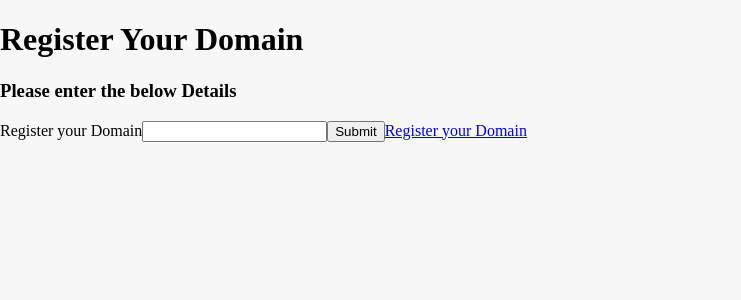
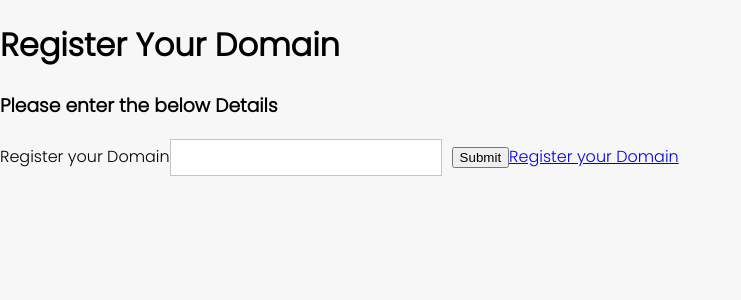
Before and after one commit to maheshrapelli141/mobilecare-react, a React (Create React App) app: page / in a window 1280 px wide. Shown: the top 300 px of the page, without its empty margins (0-741 px from the left). Built offline with nearby package versions, Linux system fonts and the light colour scheme.

Commit message:
working on my patients grid

```diff
--- a/public/index.html
+++ b/public/index.html
@@ -24,6 +24,9 @@
       work correctly both with client-side routing and a non-root public URL.
       Learn how to configure a non-root public URL by running `npm run build`.
     -->
+    <link rel="preconnect" href="https://fonts.googleapis.com">
+    <link rel="preconnect" href="https://fonts.gstatic.com" crossorigin>
+    <link href="https://fonts.googleapis.com/css2?family=Poppins:wght@300&display=swap" rel="stylesheet">
     <title>Mobile Care</title>
   </head>
   <body>
--- a/src/core/Sidebar/Sidebar.tsx
+++ b/src/core/Sidebar/Sidebar.tsx
@@ -11,7 +11,10 @@ export const Sidebar = () => <nav className='sidebar'>
             Contacts
         </li>
         <li>
-            <img src="https://img.icons8.com/ios-filled/50/000000/document--v1.png" height="18px" alt="icon"/>
+            {/* <img src="https://img.icons8.com/ios-filled/50/000000/document--v1.png" /> */}
+            <img src="https://img.icons8.com/material-outlined/24/000000/document--v1.png" height="18px" alt="icon" />
+
+
             My Patients
         </li>
         <li>
--- a/src/index.css
+++ b/src/index.css
@@ -2,4 +2,5 @@ body{
   background-color: #F7F7F7;
   margin: 0px;
   padding: 0px;
+  font-family: 'Poppins', sans-serif;
 }
--- a/src/modules/MyPatients/MyPatients.tsx
+++ b/src/modules/MyPatients/MyPatients.tsx
@@ -1,7 +1,25 @@
 import DefaultLayout from "layout/DefaultLayout"
+import FormTemplate from "shared/FormTemplate"
 
 export const MyPatients = () => {
     return <DefaultLayout>
-        MyPatients
+        <div className="container">
+            <div>
+                <h3>Search Patient</h3>
+                <FormTemplate>
+                    <form>
+                        <input type="text" placeholder="Name" />
+                        <select name="gender">
+                            <option selected disabled>-- Select Gender --</option>
+                            <option value="male">Male</option>
+                            <option value="female">Female</option>
+                            <option value="other">Other</option>
+                        </select>
+                        <input type="text" placeholder="MRN" />
+                        <button type="submit" className="primary">Search</button>
+                    </form>
+                </FormTemplate>
+            </div>
+        </div>
     </DefaultLayout>
 }
--- /dev/null
+++ b/src/modules/MyPatients/style.css
@@ -0,0 +1,3 @@
+.container{
+    margin: 15px;
+}
--- a/src/shared/FormTemplate/style.css
+++ b/src/shared/FormTemplate/style.css
@@ -0,0 +1,19 @@
+input, select{
+    outline: none;
+    padding: 10px;
+    border: 1px solid #c9c3c3;
+    min-width: 250px;
+    background-color: #fff;
+    margin: 0px 10px 0px 0px;
+}
+input:focus{
+    outline: none;
+}
+button.primary{
+    padding: 10px 15px;
+    background-color: #1E6CE4;
+    color: #fff;
+    border: none;
+    border-radius: 5px;
+    margin: 0px 10px 0px 0px;
+}
```
